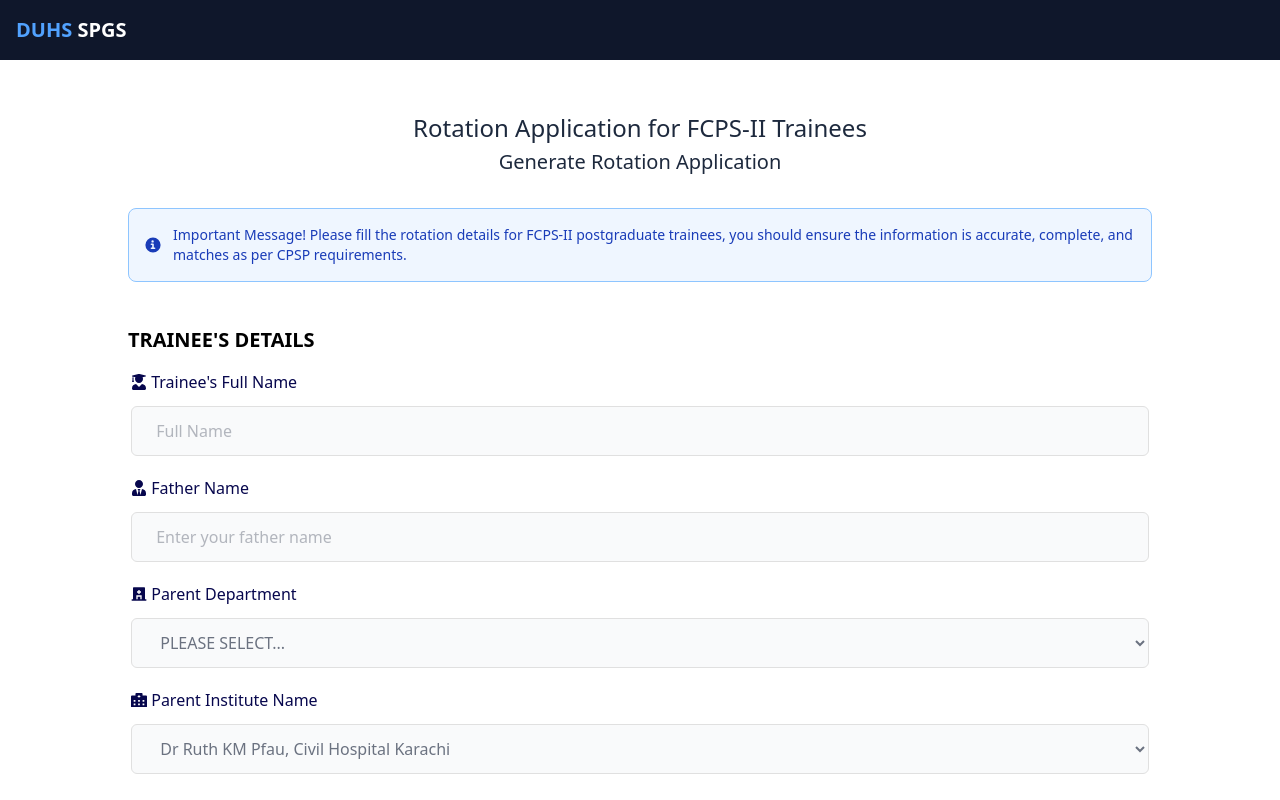
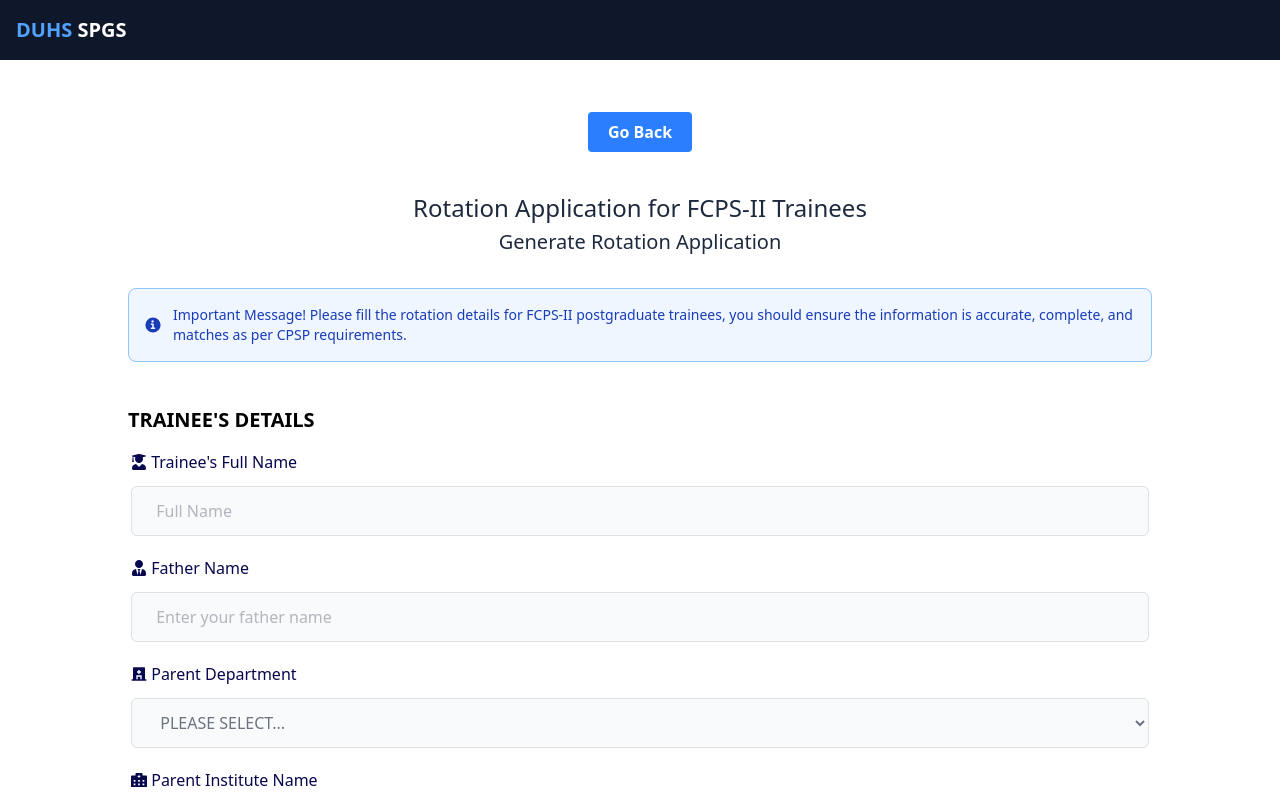
Before and after one commit to ikram-meesum/duhs-proforma, a React (Vite) app: page /rotation in a window 1280 px wide. Shown: the top 800 px of the page. Built offline with nearby package versions, Linux system fonts and the light colour scheme.

Commit message:
add some rotation

```diff
--- a/src/components/Leaves.jsx
+++ b/src/components/Leaves.jsx
@@ -5,7 +5,7 @@ import { useNavigate } from "react-router";
 
 import { useForm, useWatch, useFormContext } from "react-hook-form";
 import { nanoid } from "nanoid";
-// import { Link } from "react-router";
+import { Link } from "react-router";
 import { FaUserGraduate } from "react-icons/fa";
 import { FaUserTie } from "react-icons/fa";
 import { RiHospitalFill } from "react-icons/ri";
@@ -75,7 +75,17 @@ export default function Leaves() {
       <br />
       <br />
       <AnimationPage>
+        <div className="mt-10"></div>
+        <div className="flex items-center justify-center">
+          <Link
+            to={"/home"}
+            className="bg-blue-500 hover:bg-blue-600 text-white font-bold py-2 px-5 rounded"
+          >
+            Go Back
+          </Link>
+        </div>
         <br />
+
         <h2 className="text-center text-2xl font-medium text-slate-900">
           Leave Application for FCPS & MCPS Trainees
         </h2>
--- a/src/components/OriginalDox.jsx
+++ b/src/components/OriginalDox.jsx
@@ -64,11 +64,21 @@ export default function OriginalDox() {
       <br />
       <br />
       <AnimationPage>
+        <div className="mt-10"></div>
+        <div className="flex items-center justify-center">
+          <Link
+            to={"/home"}
+            className="bg-blue-500 hover:bg-blue-600 text-white font-bold py-2 px-5 rounded"
+          >
+            Go Back
+          </Link>
+        </div>
+
         <br />
-        {/* <div className="text-2xl font-semibold text-center">
+        {/* <div className="text-2xl uppercase font-semibold text-center">
         Dow Universit of Health Sciences
       </div> */}
-        <div className="text-2xl font-semibold text-center mt-10 mb-1">
+        <div className="text-2xl font-semibold text-center mt-5 mb-1">
           Return of Original Document Application
         </div>
         <h2 className="text-center text-xl text-slate-900 mb-10">
--- a/src/components/Rotation.jsx
+++ b/src/components/Rotation.jsx
@@ -66,7 +66,17 @@ export default function Rotation() {
       <br />
       <br />
       <AnimationPage>
-        <h2 className="text-2xl text-center font-medium text-slate-800 mt-16">
+        <div className="mt-16"></div>
+        <div className="flex items-center justify-center">
+          <Link
+            to={"/home"}
+            className="bg-blue-500 hover:bg-blue-600 text-white font-bold py-2 px-5 rounded"
+          >
+            Go Back
+          </Link>
+        </div>
+
+        <h2 className="text-2xl text-center font-medium text-slate-800 mt-10">
           Rotation Application for FCPS-II Trainees
         </h2>
         <h2 className="text-xl text-center text-slate-800 mt-1 mb-8">
@@ -371,9 +381,7 @@ export default function Rotation() {
                         // id="pet-select"
                       >
                         <option value="ANAESTHESIOLOGY">ANAESTHESIOLOGY</option>
-                        <option value="BREAST SURGERY">
-                          BREAST SURGERY - 2ND FELLOW
-                        </option>
+                        <option value="BREAST SURGERY">BREAST SURGERY</option>
                         <option value="CARDIAC SURGERY">CARDIAC SURGERY</option>
                         <option value="CARDIOLOGY">CARDIOLOGY</option>
                         <option value="COMMUNITY MEDICINE">
@@ -419,6 +427,8 @@ export default function Rotation() {
                         </option>
                         <option value="MEDICAL UNIT-IV">MEDICAL UNIT-IV</option>
                         <option value="MEDICAL UNIT-V">MEDICAL UNIT-V</option>
+                        <option value="MEDICAL ICU">MEDICAL ICU</option>
+
                         <option value="NEPHROLOGY">NEPHROLOGY</option>
                         <option value="NEUROLOGY">NEUROLOGY</option>
                         <option value="NEUROSURGERY">NEUROSURGERY</option>
@@ -435,6 +445,9 @@ export default function Rotation() {
                         <option value="PAEDIATRICS-I">PAEDIATRICS-I</option>
                         <option value="PAEDIATRICS-II">PAEDIATRICS-II</option>
                         <option value="PAEDIATRICS-III">PAEDIATRICS-III</option>
+                        <option value="PAEDIATRICS ICU">PAEDIATRICS ICU</option>
+                        <option value="PAEDS EMERGENCY">PAEDS EMERGENCY</option>
+
                         <option value="PAEDS ORTHOPEDIC-I">
                           PAEDS ORTHOPEDIC-I
                         </option>
@@ -454,6 +467,11 @@ export default function Rotation() {
                         <option value="PULMONOLOGY">PULMONOLOGY</option>
                         <option value="RADIOLOGY">RADIOLOGY</option>
                         <option value="SURGICAL UNIT-I">SURGICAL UNIT-I</option>
+
+                        <option value="SOCIAL PREVENTIVE PAEDIATRIC">
+                          SOCIAL PREVENTIVE PAEDIATRIC
+                        </option>
+
                         <option value="SURGICAL UNIT-II">
                           SURGICAL UNIT-II
                         </option>
@@ -508,6 +526,7 @@ export default function Rotation() {
                         <option value="DIKIOHS, DUHS">DIKIOHS, DUHS</option>
                         <option value="OICD, DUHS">OICD, DUHS</option>
                         <option value="NIDE, DUHS">NIDE, DUHS</option>
+                        <option value="NIDE, DUHS">NILGID, DUHS</option>
                       </select>
                     </div>
                   </div>
```
